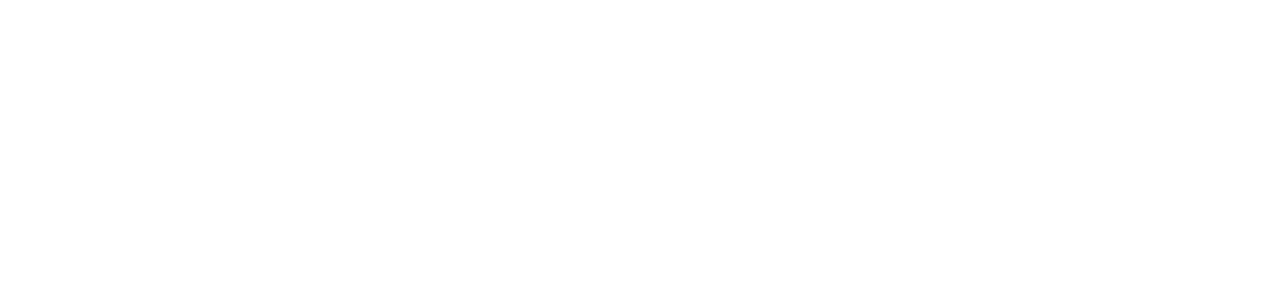
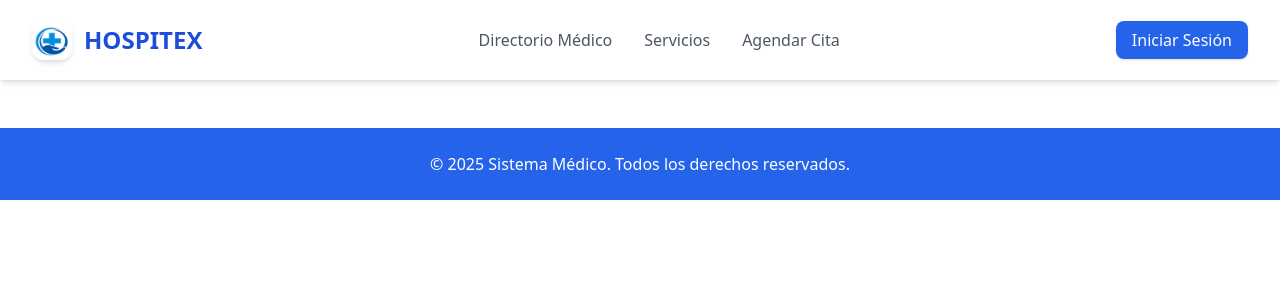
Before and after one commit to dariannye/HCI-BIU, a React (Vite) app in the folder Frontend/Sistema-Citas-Medicas-HCI/: page /appointments in a window 1280 px wide. Before the commit this address had no page. Shown: the top 300 px of the page. Built offline with nearby package versions, Linux system fonts and the light colour scheme.

Commit message:
navbar modificado

```diff
--- a/Frontend/Sistema-Citas-Medicas-HCI/src/components/Navbar.tsx
+++ b/Frontend/Sistema-Citas-Medicas-HCI/src/components/Navbar.tsx
@@ -3,18 +3,48 @@
 
 export default function Navbar() {
   return (
-    <nav className="bg-blue-600 text-white px-6 py-4 flex justify-between items-center shadow-md">
-      <Link to="/" className="flex items-center gap-2 text-2xl font-bold hover:text-gray-200">
+    <nav className="bg-white text-blue-700 px-8 py-4 flex justify-between items-center shadow-md">
+      {/* Logo + Título */}
+      <Link
+        to="/"
+        className="flex items-center gap-3 text-2xl font-bold hover:opacity-90 transition"
+      >
         <img
-        src={ImagenPrincipal}
-        alt="Imagen principal del sistema"
-        className="w-6 h-6 rounded-2xl shadow-md text-white"
-      />
+          src={ImagenPrincipal}
+          alt="Imagen principal del sistema"
+          className="w-10 h-10 rounded-xl shadow-md"
+        />
         HOSPITEX
       </Link>
 
-      <div className="space-x-6">
-        <Link to="/login" className="hover:text-gray-200">
+      {/* Menú de navegación */}
+      <div className="flex justify-center items-center h-12 space-x-8">
+        <Link
+          to="/doctor-directory"
+          className="text-gray-600 font-medium hover:text-blue-600 transition"
+        >
+          Directorio Médico
+        </Link>
+        <Link
+          to="/services"
+          className="text-gray-600 font-medium hover:text-blue-600 transition"
+        >
+          Servicios
+        </Link>
+        <Link
+          to="/appointments"
+          className="text-gray-600 font-medium hover:text-blue-600 transition"
+        >
+          Agendar Cita
+        </Link>
+      </div>
+
+      {/* Botón Login */}
+      <div>
+        <Link
+          to="/login"
+          className="bg-blue-600 text-white px-4 py-2 rounded-lg shadow hover:bg-blue-700 transition"
+        >
           Iniciar Sesión
         </Link>
       </div>
--- a/Frontend/Sistema-Citas-Medicas-HCI/src/pages/Appointments.tsx
+++ b/Frontend/Sistema-Citas-Medicas-HCI/src/pages/Appointments.tsx
@@ -0,0 +1,12 @@
+import Navbar from "../components/Navbar";
+import Footer from "../components/Footer";
+
+export default function Home() {
+  return (
+    <div className="min-h-screen flex flex-col">
+      <Navbar />
+
+      <Footer />
+    </div>
+  );
+}
--- a/Frontend/Sistema-Citas-Medicas-HCI/src/pages/Home.tsx
+++ b/Frontend/Sistema-Citas-Medicas-HCI/src/pages/Home.tsx
@@ -2,6 +2,7 @@
 import Hero from "../components/Hero";
 import Features from "../components/Features";
 import Footer from "../components/Footer";
+
 
 export default function Home() {
   return (
--- a/Frontend/Sistema-Citas-Medicas-HCI/src/routes/index.tsx
+++ b/Frontend/Sistema-Citas-Medicas-HCI/src/routes/index.tsx
@@ -2,8 +2,7 @@
 import Home from "../pages/Home";
 import Login from "../pages/Login";
 import Register from "../pages/Register";
-//import Appointments from "../pages/Appointments";
-//import PatientDashboard from "../pages/PatientDashboard";
+import Appointments from "../pages/Appointments";
 
 export default function AppRoutes() {
   return (
@@ -11,9 +10,8 @@
       <Routes>
         <Route path="/" element={<Home />} />
         <Route path="/login" element={<Login />} />
-        { <Route path="/register" element={<Register />} />
-        /*<Route path="/appointments" element={<Appointments />} />
-        <Route path="/dashboard" element={<PatientDashboard />} /> */}
+        <Route path="/register" element={<Register />} />
+        <Route path="/appointments" element={<Appointments />} />
       </Routes>
     </BrowserRouter>
   );
```
